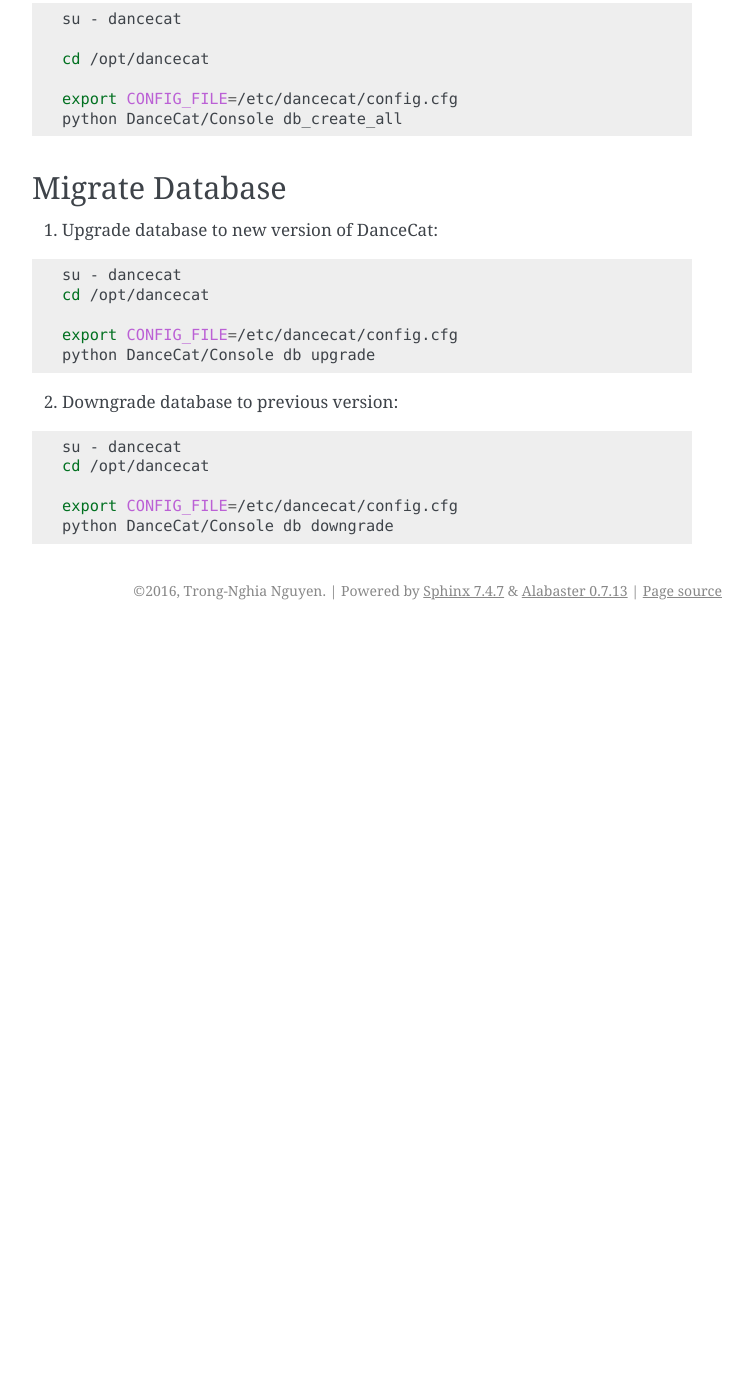
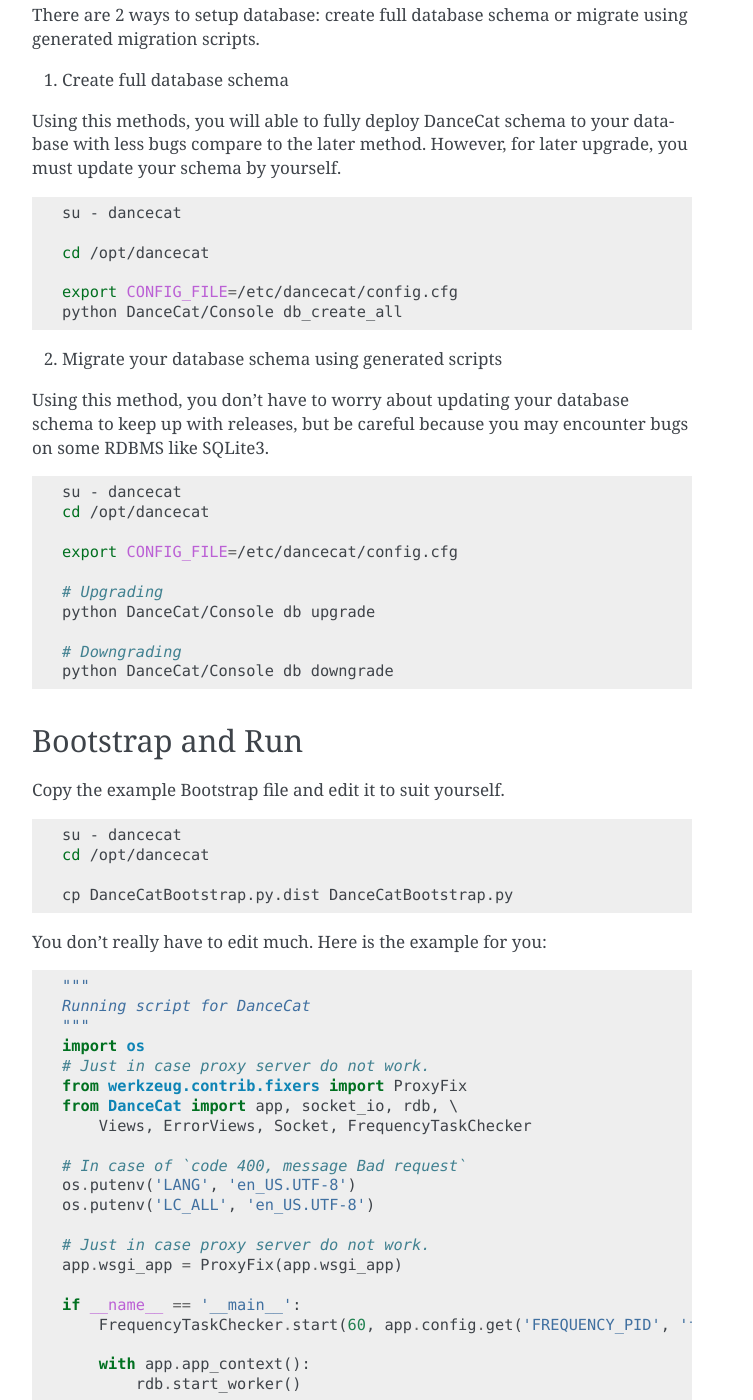
Before and after one commit to ViiSiX/DanceCats, a Sphinx documentation site: the page built from docs/install.rst, in a window 1280 px wide and 1400 px high, scrolled down 3199 px. Shown: the whole window, without its empty margins (388-1141 px from the left). Built offline with Sphinx 7.4.7, drawn with Linux system fonts in a browser that asks for light colours; before the commit the page ends 3829 px from its top, so only the background shows below that; some of the changed text lies outside the part shown.

```diff
--- a/HISTORY.rst
+++ b/HISTORY.rst
@@ -12,6 +12,12 @@
 - Add document by Sphinx.
 - PostgreSQL support.
 
+**Fixed bugs:**
+
+- Missing first part of migrating.
+- Missing schedule id in track table.
+
+
 0.1.0 - The very first release
 ------------------------------
 
--- a/docs/install.rst
+++ b/docs/install.rst
@@ -1,7 +1,8 @@
 Installation
 ============
 
-In this guide I use Debian for example setup. Supporting for Red Hat will be added later.
+In this guide I use Debian for example setup. Supporting for Red Hat
+based OS will be added later.
 
 Environment Setup
 -----------------
@@ -167,8 +168,17 @@ Example configuration file's content:
 Other configuration: Please check on *Flask* and its extensions for further information.
 
 
-Init Database
--------------
+Setup Database
+--------------
+
+There are 2 ways to setup database: create full database schema or migrate using
+generated migration scripts.
+
+1. Create full database schema
+
+Using this methods, you will able to fully deploy DanceCat schema to your database with
+less bugs compare to the later method. However, for later upgrade, you must update your
+schema by yourself.
 
 .. code-block:: bash
 
@@ -179,11 +189,10 @@ Init Database
    export CONFIG_FILE=/etc/dancecat/config.cfg
    python DanceCat/Console db_create_all
 
+2. Migrate your database schema using generated scripts
 
-Migrate Database
-----------------
-
-1. Upgrade database to new version of DanceCat:
+Using this method, you don't have to worry about updating your database schema to keep up
+with releases, but be careful because you may encounter bugs on some RDBMS like SQLite3.
 
 .. code-block:: bash
 
@@ -191,14 +200,82 @@ Migrate Database
    cd /opt/dancecat
 
    export CONFIG_FILE=/etc/dancecat/config.cfg
+
+   # Upgrading
    python DanceCat/Console db upgrade
 
-2. Downgrade database to previous version:
+   # Downgrading
+   python DanceCat/Console db downgrade
+
+
+Bootstrap and Run
+-----------------
+
+Copy the example Bootstrap file and edit it to suit yourself.
 
 .. code-block:: bash
 
    su - dancecat
    cd /opt/dancecat
 
+   cp DanceCatBootstrap.py.dist DanceCatBootstrap.py
+
+You don't really have to edit much. Here is the example for you:
+
+.. code-block:: python
+
+   """
+   Running script for DanceCat
+   """
+   import os
+   # Just in case proxy server do not work.
+   from werkzeug.contrib.fixers import ProxyFix
+   from DanceCat import app, socket_io, rdb, \
+       Views, ErrorViews, Socket, FrequencyTaskChecker
+
+   # In case of `code 400, message Bad request`
+   os.putenv('LANG', 'en_US.UTF-8')
+   os.putenv('LC_ALL', 'en_US.UTF-8')
+
+   # Just in case proxy server do not work.
+   app.wsgi_app = ProxyFix(app.wsgi_app)
+
+   if __name__ == '__main__':
+       FrequencyTaskChecker.start(60, app.config.get('FREQUENCY_PID', 'frequency.pid'))
+
+       with app.app_context():
+           rdb.start_worker()
+
+       socket_io.run(app,
+                     host='0.0.0.0',
+                     port=8443,
+                     debug=True,
+                     )
+
+Run it:
+
+.. code-block:: bash
+
+   su - dancecat
+
+   cd /opt/dancecat
    export CONFIG_FILE=/etc/dancecat/config.cfg
-   python DanceCat/Console db downgrade
+   python DanceCatBootstrap.py
+
+Go to your browser and start using DanceCat.
+
+Using with Nginx and WSGI
+-------------------------
+
+For this guide, I will use Gunicorn as WSGI web server and Nginx as a proxy server
+to public DanceCat.
+
+[TO BE ADDED LATER]
+
+Security
+--------
+
+Since DanceCat allows users to query again databases, you may be want to consider
+what permissions on your databases should be given to DanceCat before you public it.
+You should also limit network access to DanceCat server and enable other security methods
+that you have, ex "iptables" and "SELinux".
--- a/docs/manual.rst
+++ b/docs/manual.rst
@@ -4,5 +4,9 @@ Usage Manual
 Connection Management
 ---------------------
 
+[TO BE ADDED LATER]
+
 Job and Schedule
 ----------------
+
+[TO BE ADDED LATER]
--- a/docs/roadmap.rst
+++ b/docs/roadmap.rst
@@ -8,13 +8,15 @@ Also, please visit `Repo's Issue <https://github.com/scattm/DanceCat/issues>`_ p
 **Core features:**
 
 - User's roles and permissions.
+- Add console command to allow new user using DanceCat.
+- More testing and documentation.
 
 **Data collect:**
 
 - Getting data from NoSQL DBMS like *MongoDB*.
 - Getting data from Web and API.
 
-**Data summary and visualize:**
+**Data summary and visualization:**
 
 - Summary and draw chart base on the result of Data Collect Jobs.
 
```
Also changed, not shown: README.md (+9 -60 lines), docs/index.rst (+14 -0 lines), 4 other files.
